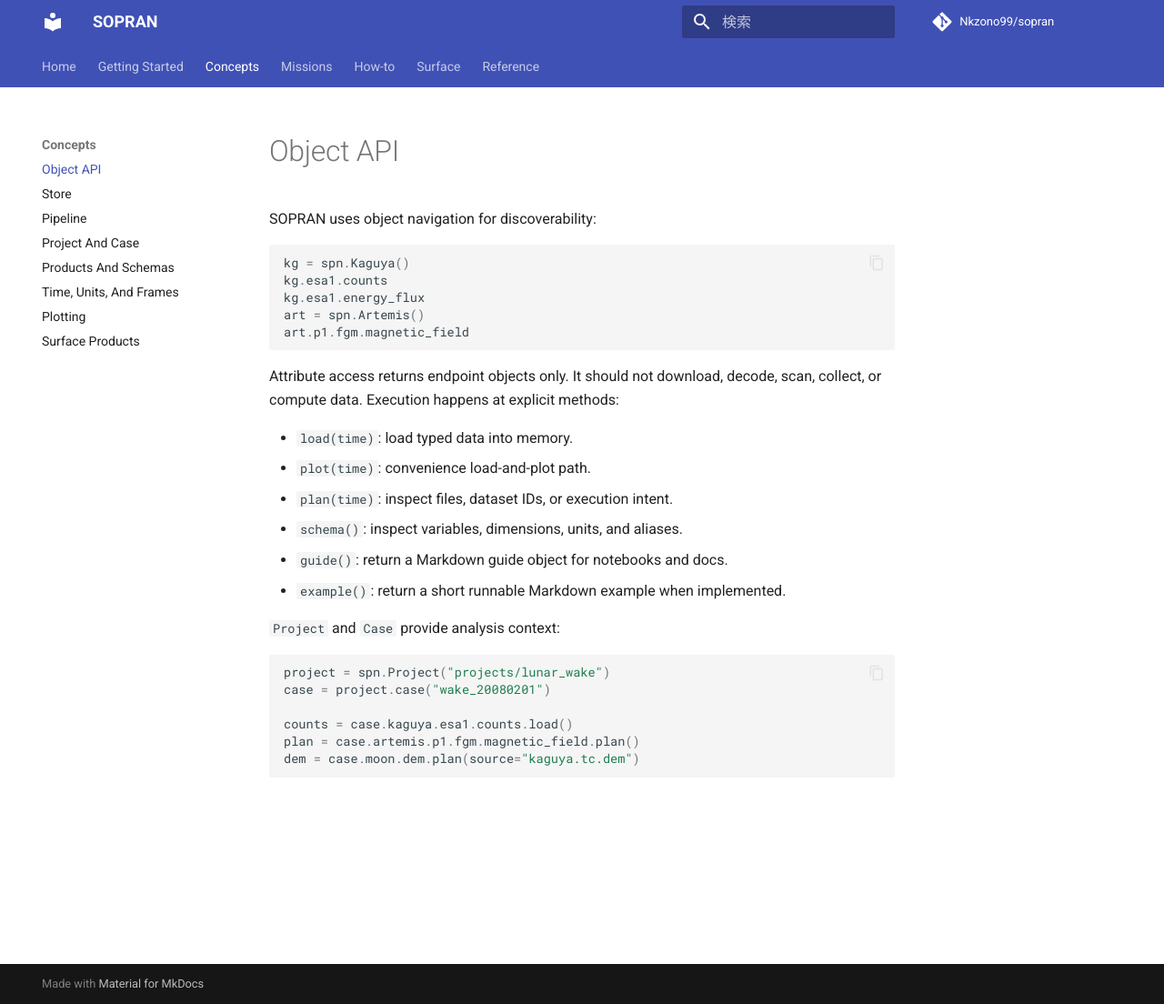
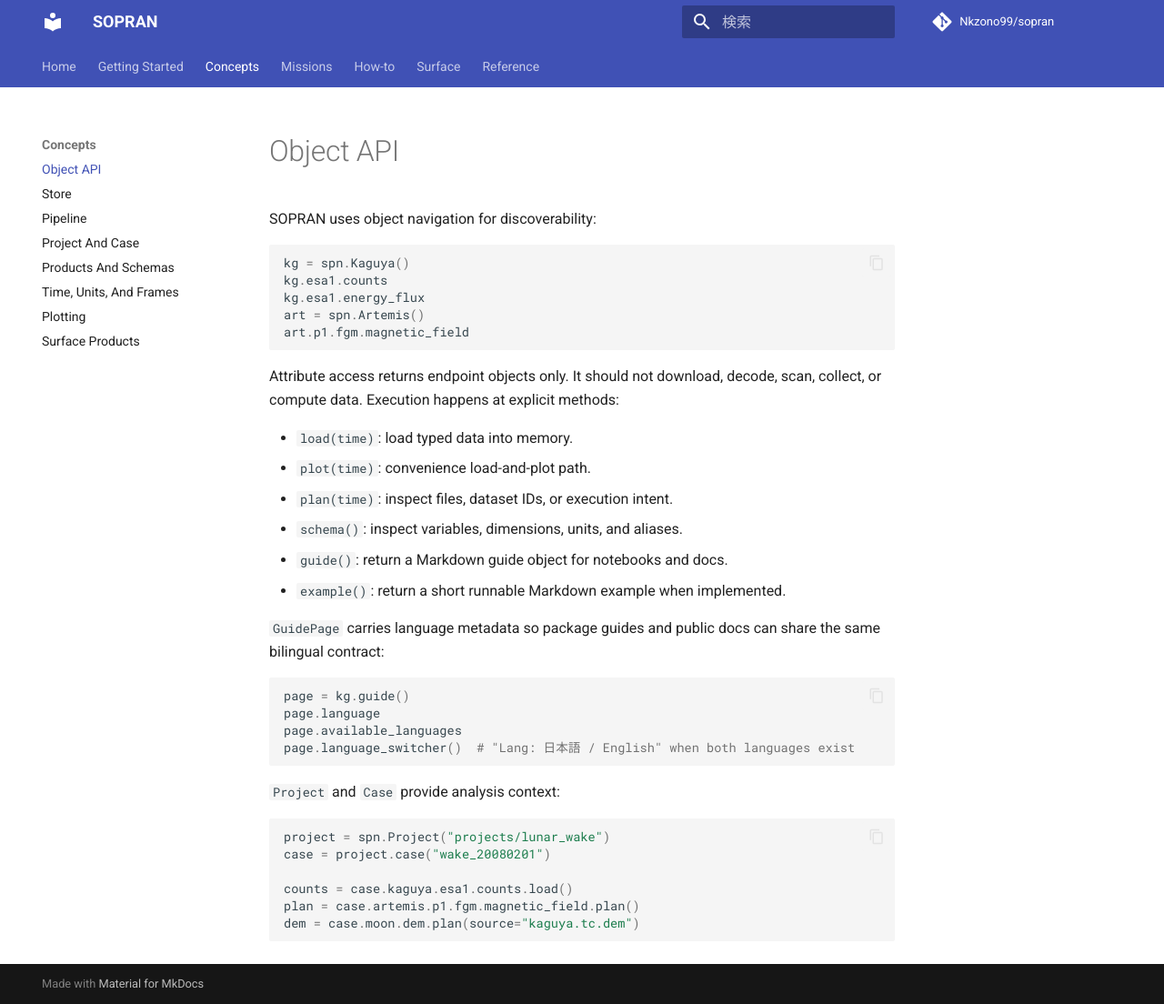
Before and after one commit to Nkzono99/sopran, an MkDocs documentation site: the page built from docs/concepts/object-api.md, in a window 1280 px wide and 1104 px high. Shown: the whole window at 91% size. Built offline with MkDocs 1.6.1 and Material for MkDocs 9.7.7, drawn with Linux system fonts in a browser that asks for light colours; comment, search, counter and statistics services are not loaded.

Commit message:
Add guide page language metadata

````diff
--- a/docs/concepts/object-api.md
+++ b/docs/concepts/object-api.md
@@ -20,6 +20,16 @@
 - `guide()`: return a Markdown guide object for notebooks and docs.
 - `example()`: return a short runnable Markdown example when implemented.
 
+`GuidePage` carries language metadata so package guides and public docs can
+share the same bilingual contract:
+
+```python
+page = kg.guide()
+page.language
+page.available_languages
+page.language_switcher()  # "Lang: 日本語 / English" when both languages exist
+```
+
 `Project` and `Case` provide analysis context:
 
 ```python
````
Also changed, not shown: SPEC.md (+5 -1 lines), docs/reference/api.md (+4 -0 lines), 2 other files.
